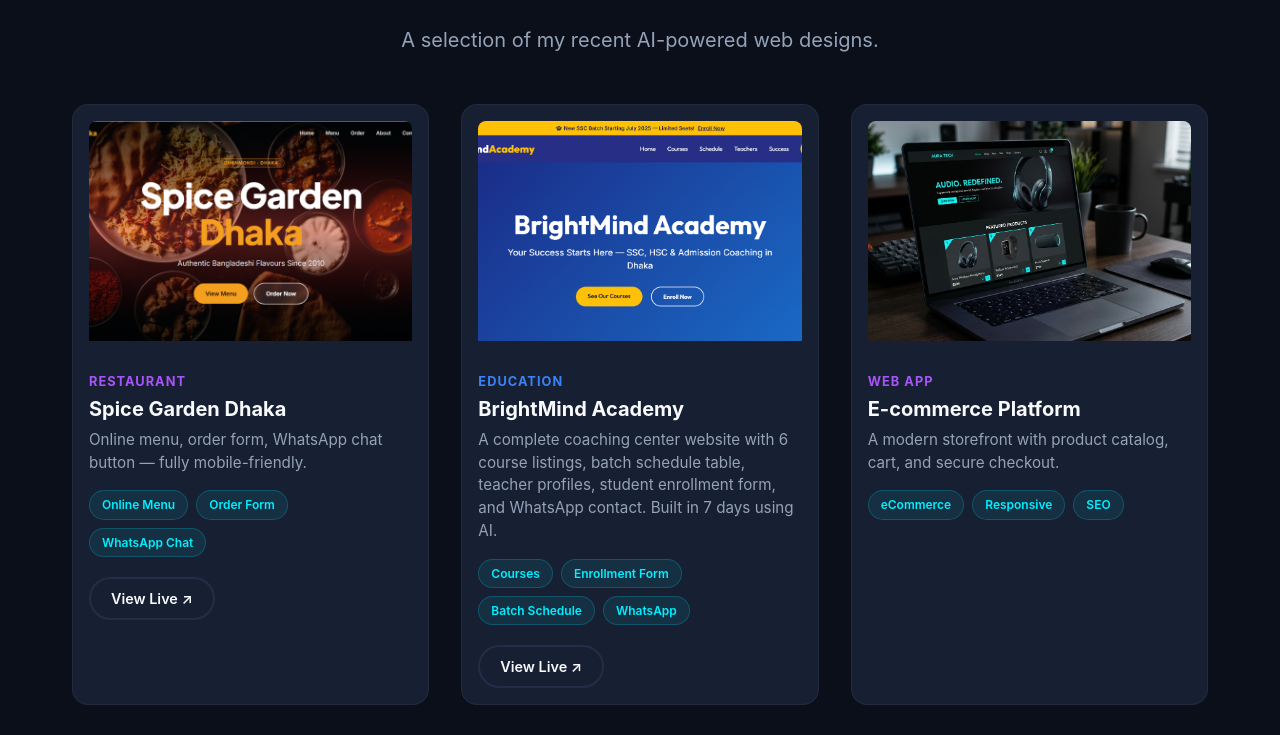
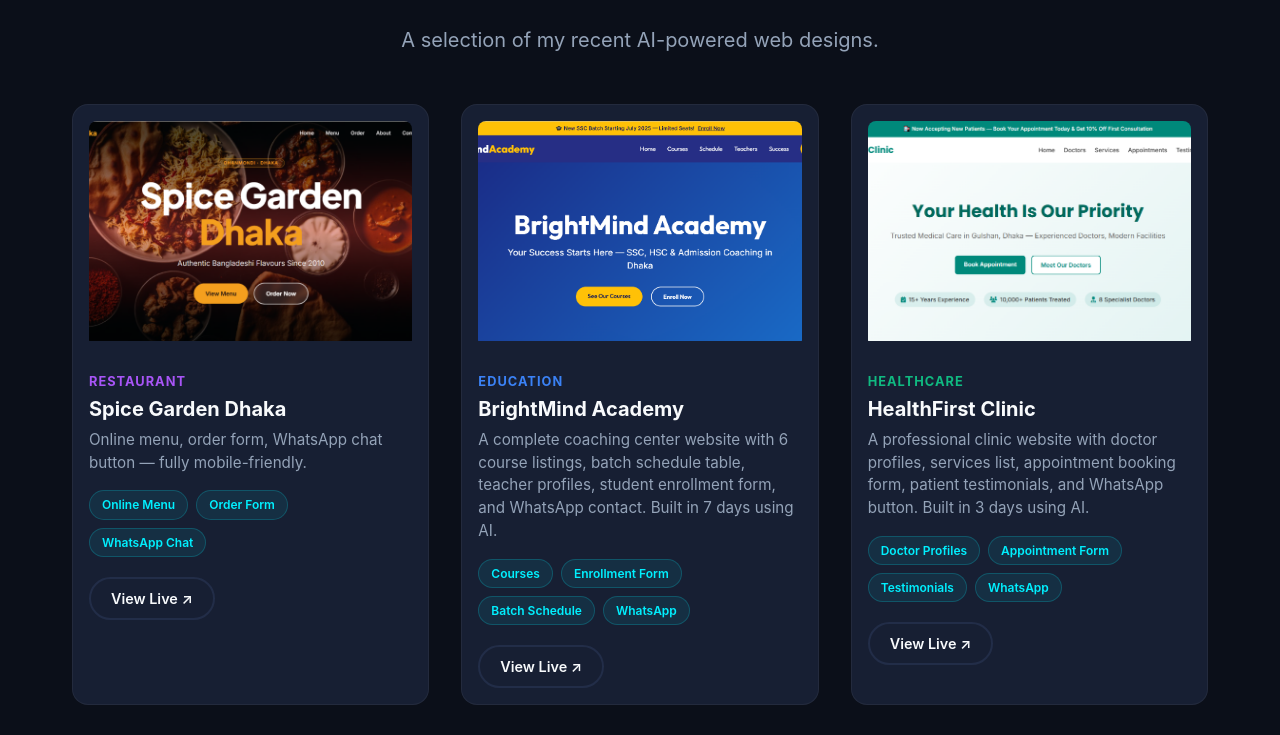
Before and after one commit to sijankhan/my-portfolio, a React (Vite) app: page / in a window 1280 px wide. Shown: the part 2583-3318 px from the top of the page. Built offline with nearby package versions, Linux system fonts and the light colour scheme.

Commit message:
Update HealthFirst Clinic screenshot

```diff
--- a/src/components/Portfolio.jsx
+++ b/src/components/Portfolio.jsx
@@ -24,6 +24,16 @@ const Portfolio = () => {
     },
     {
       id: 3,
+      img: '/images/healthfirst_clinic.png',
+      title: 'HealthFirst Clinic',
+      category: 'Healthcare',
+      categoryColor: 'green',
+      description: 'A professional clinic website with doctor profiles, services list, appointment booking form, patient testimonials, and WhatsApp button. Built in 3 days using AI.',
+      tags: ['Doctor Profiles', 'Appointment Form', 'Testimonials', 'WhatsApp'],
+      link: 'https://healthfirst-clinic0.netlify.app',
+    },
+    {
+      id: 4,
       img: '/images/portfolio_1.png',
       title: 'E-commerce Platform',
       category: 'Web App',
@@ -61,7 +71,7 @@ const Portfolio = () => {
                 <img src={project.img} alt={project.title} />
               </div>
               <div className="portfolio-info">
-                <p className={`portfolio-category ${project.categoryColor === 'blue' ? 'text-blue' : 'text-purple'}`}>{project.category}</p>
+                <p className={`portfolio-category text-${project.categoryColor || 'purple'}`}>{project.category}</p>
                 <h4>{project.title}</h4>
                 <p className="portfolio-desc">{project.description}</p>
                 <div className="portfolio-tags">
--- a/src/index.css
+++ b/src/index.css
@@ -73,6 +73,10 @@ h2 {
 
 .text-blue {
   color: #3b82f6;
+}
+
+.text-green {
+  color: #10b981;
 }
 
 .text-gradient {
```
Also changed, not shown: public/images/healthfirst_clinic.png (added), src/assets/HealthFirst Clinic.png (added).
